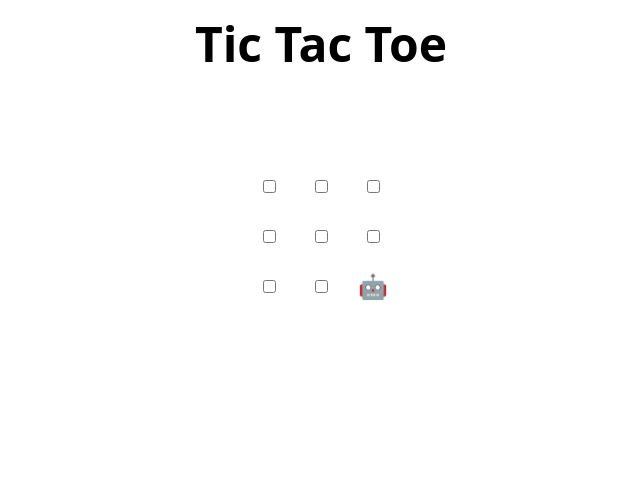
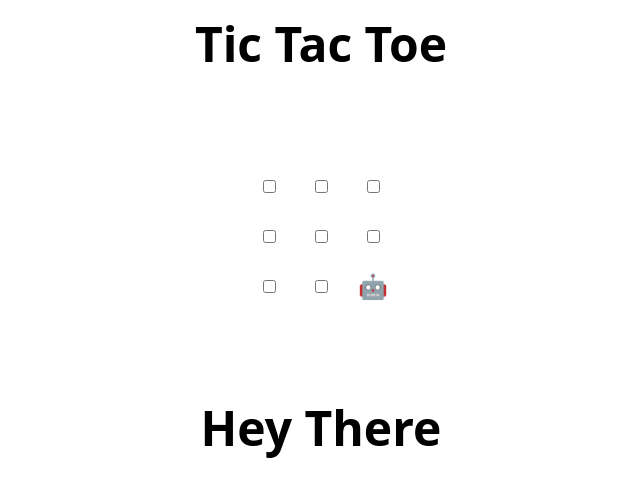
Before and after one commit to Carter-Brinton-BS/skills-review-pull-requests, a plain HTML site: page index.html in a window 1280 px wide. Shown: the whole page, without its empty margins (319-959 px from the left). Drawn offline with Linux system fonts and the light colour scheme.

Commit message:
Update index.html
Test

```diff
--- a/index.html
+++ b/index.html
@@ -46,7 +46,7 @@
     <td><input type="checkbox" /></td>
   </tr>
 </table>
-
+<h1> Hey There </h1>
 <h2 hidden>Game over, refresh to play again 🧑‍💻 🤖!</h2>
 
 <script>
```
